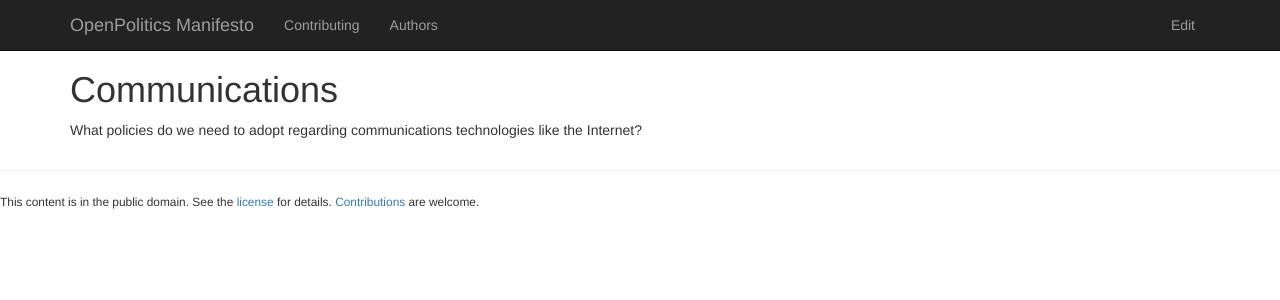
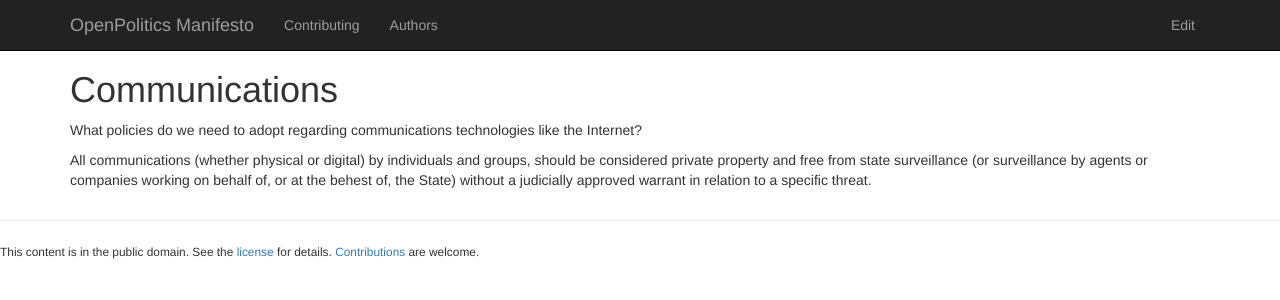
Before and after one commit to openpolitics/manifesto, a Jekyll site: the page built from communications.md, in a window 1280 px wide. Shown: the top 300 px of the page. Built offline with Jekyll 4.4.1, drawn with Linux system fonts in a browser that asks for light colours; nearby versions of some CDN libraries.

Commit message:
Quick one relating to the steps government agencies should have to take for surveillance of letters/emails/web traffic etc.

```diff
--- a/communications.md
+++ b/communications.md
@@ -5,3 +5,5 @@ published: true
 ---
 
 What policies do we need to adopt regarding communications technologies like the Internet?
+
+All communications (whether physical or digital) by individuals and groups, should be considered private property and free from state surveillance (or surveillance by agents or companies working on behalf of, or at the behest of, the State) without a judicially approved warrant in relation to a specific threat.
```
